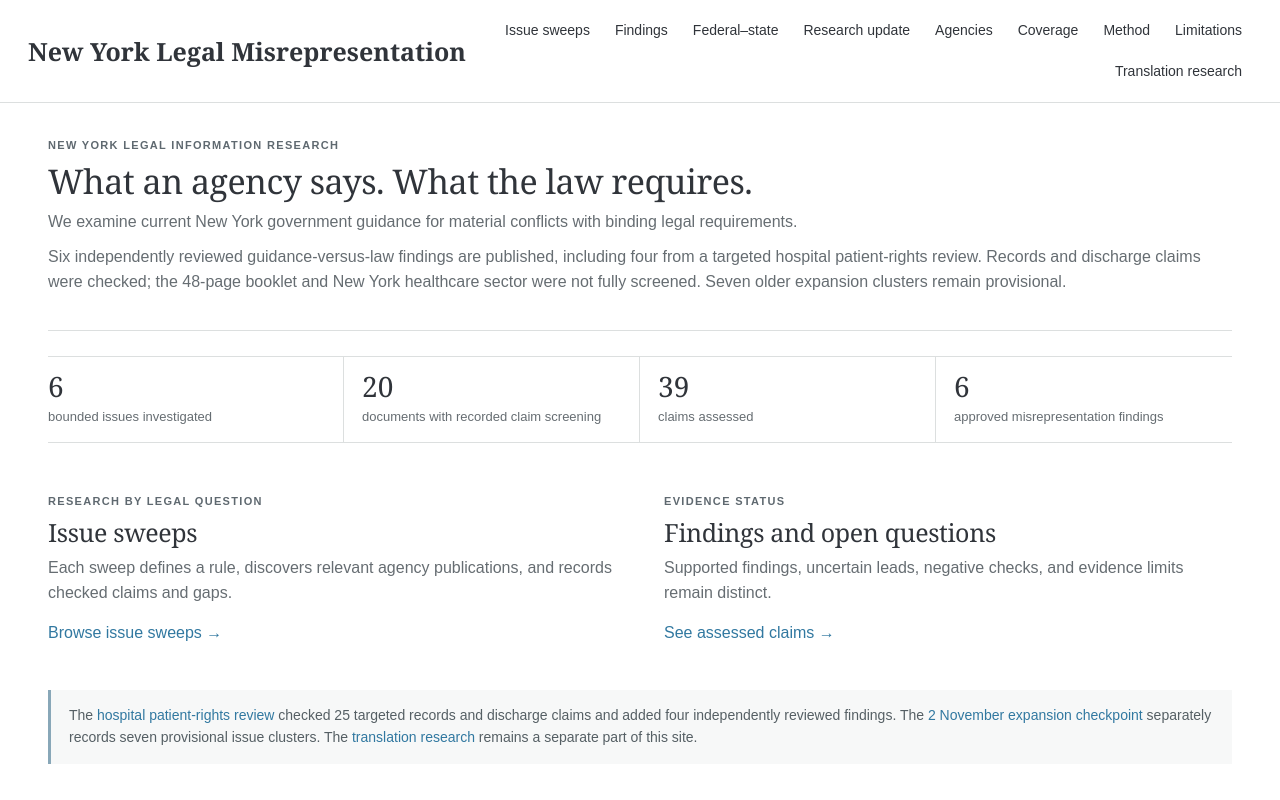
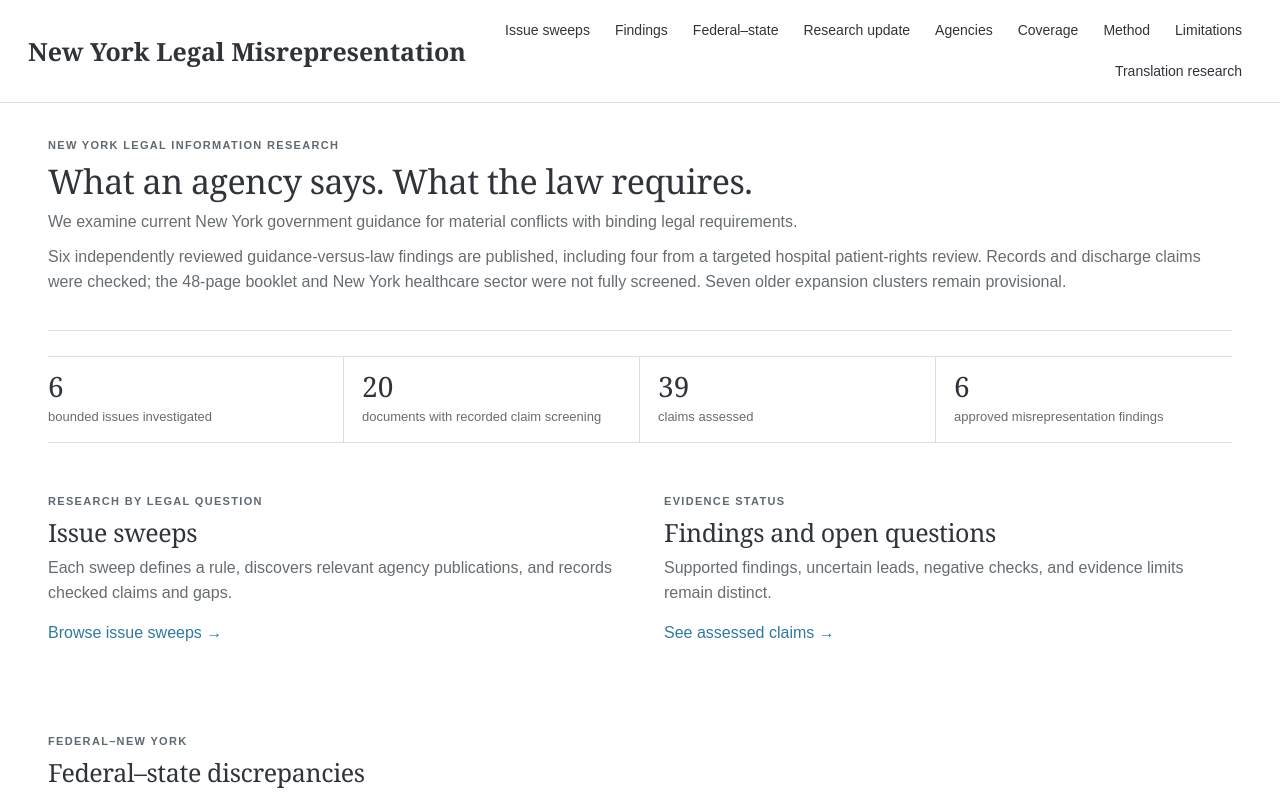
Before and after one commit to ae-oss/new-york-translation-inconsistencies, a Next.js app: page / in a window 1280 px wide. Shown: the top 800 px of the page. Built offline with nearby package versions, Linux system fonts and the light colour scheme.

Commit message:
Stage federal-state homepage link

```diff
--- a/src/app/page.tsx
+++ b/src/app/page.tsx
@@ -6,7 +6,7 @@ export default function Home() {
   return <main className="container main">
     <div className="page-heading home-heading"><div className="eyebrow">New York legal information research</div><h1>What an agency says. What the law requires.</h1><p>We examine current New York government guidance for material conflicts with binding legal requirements.</p><p className="muted">{legal.notice}</p></div>
     <div className="stat-strip" aria-label="Research coverage"><div><strong>{c.issues}</strong><span>bounded issues investigated</span></div><div><strong>{c.screenedDocuments}</strong><span>documents with recorded claim screening</span></div><div><strong>{c.claims}</strong><span>claims assessed</span></div><div><strong>{c.published}</strong><span>approved misrepresentation findings</span></div></div>
-    <div className="section-grid"><section><div className="eyebrow">Research by legal question</div><h2>Issue sweeps</h2><p>Each sweep defines a rule, discovers relevant agency publications, and records checked claims and gaps.</p><Link className="action-link" href="/issue-sweeps/">Browse issue sweeps →</Link></section><section><div className="eyebrow">Evidence status</div><h2>Findings and open questions</h2><p>Supported findings, uncertain leads, negative checks, and evidence limits remain distinct.</p><Link className="action-link" href="/findings/">See assessed claims →</Link></section></div>
+    <div className="section-grid"><section><div className="eyebrow">Research by legal question</div><h2>Issue sweeps</h2><p>Each sweep defines a rule, discovers relevant agency publications, and records checked claims and gaps.</p><Link className="action-link" href="/issue-sweeps/">Browse issue sweeps →</Link></section><section><div className="eyebrow">Evidence status</div><h2>Findings and open questions</h2><p>Supported findings, uncertain leads, negative checks, and evidence limits remain distinct.</p><Link className="action-link" href="/findings/">See assessed claims →</Link></section><section><div className="eyebrow">Federal–New York</div><h2>Federal–state discrepancies</h2><p>Compare New York publications with federal rules and federally approved Medicaid terms, with approved findings and research-stage records kept distinct.</p><Link className="action-link" href="/federal-state/">Open the federal–state register →</Link></section></div>
     <p className="note">The <Link href="/issue-sweeps/hospital-patient-rights/">hospital patient-rights review</Link> checked 25 targeted records and discharge claims and added four independently reviewed findings. The <Link href="/research-update/">2 November expansion checkpoint</Link> separately records seven provisional issue clusters. The <Link href="/archive/translation/">translation research</Link> remains a separate part of this site.</p>
   </main>;
 }
```
